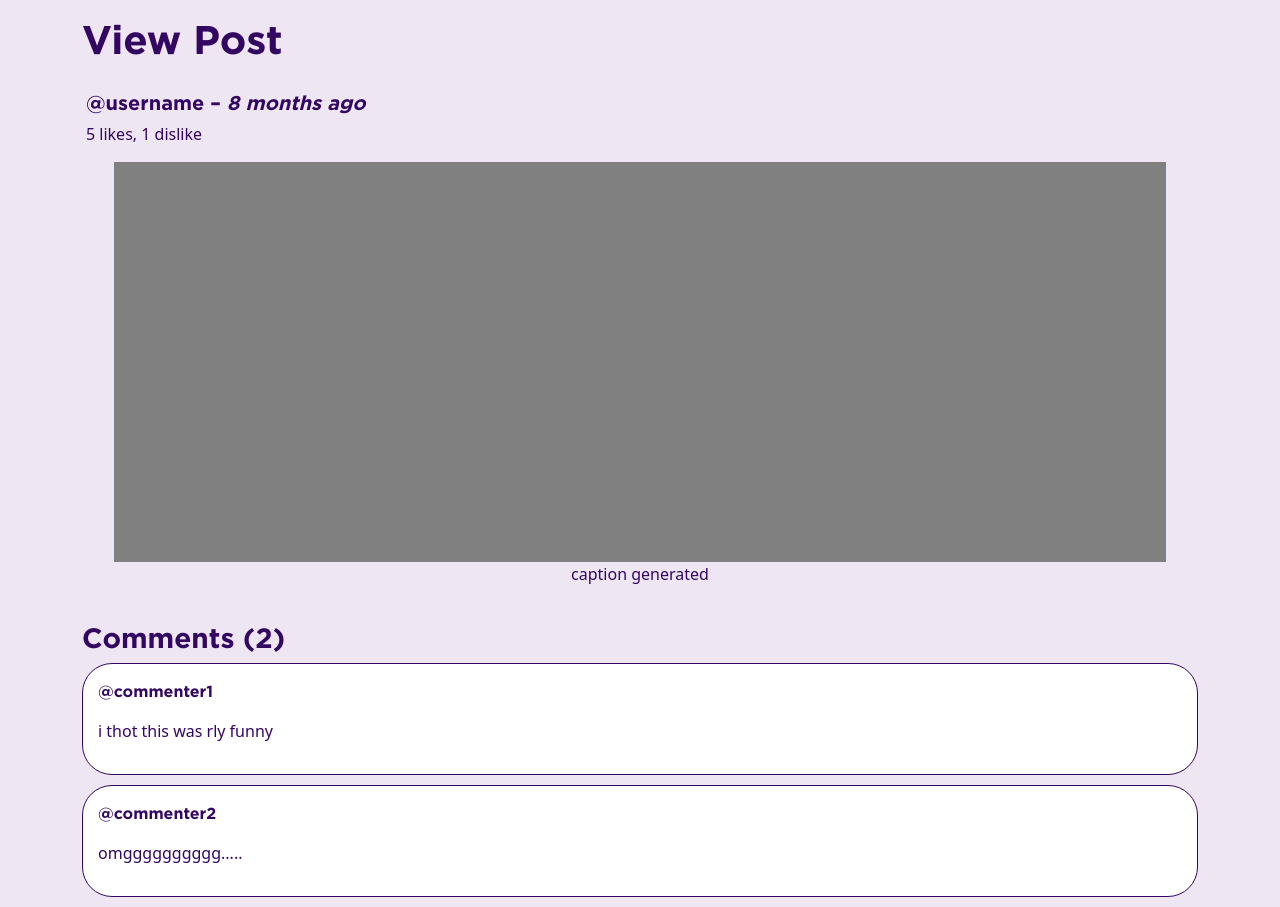
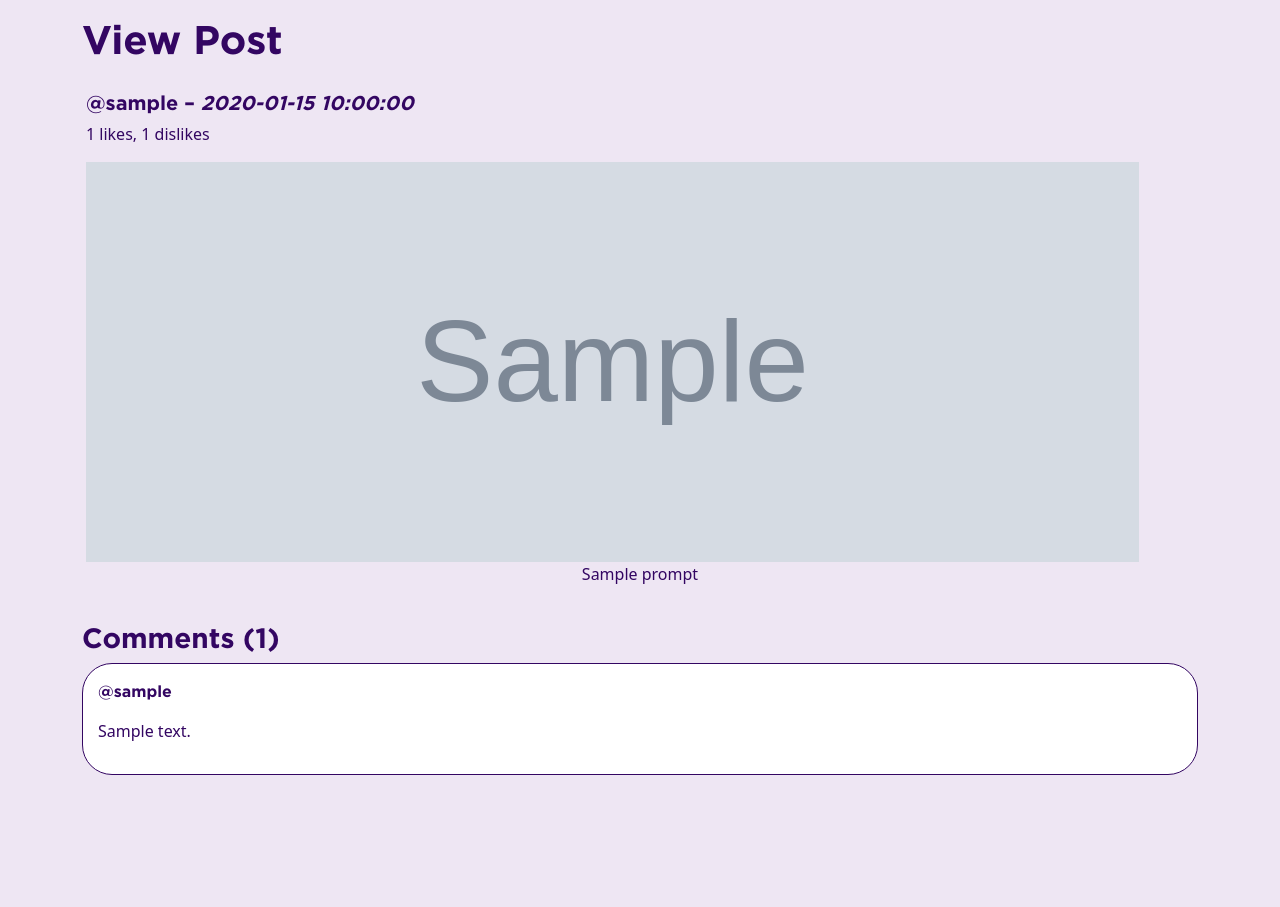
Before and after one commit to software-students-fall2022/final-project-project5-team2, a Flask app: template web-app/templates/post.html in a window 1280 px wide. After the commit the page ends 775 px from the top, so only its background shows below. Run offline with Flask 2, Linux system fonts and the light colour scheme; the template is opened without the code that fills it: most values are stand-ins (such as "Sample title", 1, 10 or a date in 2020); grey boxes marked "Sample" are stand-in pictures.

Commit message:
Fix view post

```diff
--- a/web-app/app.py
+++ b/web-app/app.py
@@ -136,8 +136,11 @@ def vote():
 
 @app.route("/post/<id>")
 def see_post(id):
-    post = Database.find_single('photos', id, "_id")
-    print(post)
+    id = ObjectId(id)
+    post = Database.find_single('photos', {'_id': id})
+    now = datetime.now()
+    date_posted = post['time_created']
+    post['time_since'] = get_time_from(date_posted, now)
     return render_template("post.html", post=post)
 
 
@@ -157,6 +160,7 @@ def newPost():
 #     """
 #     print(e)
 #     return render_template('error.html', error=e), 404
+
 
 def sort_posts(posts, sortby):
     if sortby == 'likes':
--- a/web-app/templates/post.html
+++ b/web-app/templates/post.html
@@ -14,28 +14,23 @@
 
     <body>
         <div style = "color: #330662;"class="container home">
-            <h1 style="font-family: GothamBold; color: #330662; margin-top: 15px;"> View Post  </h1>
+            <h1 style="font-family: GothamBold; color: #330662; margin-top: 15px;"> View Post </h1>
             <div class="single-post">
-                <h5 style="font-family: GothamBold; color: #330662; margin-top: 15px;"> @username – <i> 8 months ago </i> </h5>
-                <p> 5 likes, 1 dislike</p>
+                <h5 style="font-family: GothamBold; color: #330662; margin-top: 15px;"> @{{post['username']}} – <i> {{post['time_since']}} </i> </h5>
+                <p> {{post['upvotes']|length}} likes, {{post['downvotes']|length}} dislikes</p>
 
-
-
-                <div style="height: 400px; width: 95%; background-color: gray; margin-left: auto; margin-right: auto;"> </div>
-                <p class="text-center"> caption generated </p>
+                <img style="height: 400px; width: 95%; background-color: gray; margin-left: auto; margin-right: auto;" src="{{ post['photo'] }}" alt="post" />
+                <p class="text-center"> {{post['prompt']}} </p>
 
             </div>
             <div class="post-comments">
-                <h3 style="font-family: GothamBold; color: #330662; margin-top: 15px;"> Comments (2) </h3>
-                <div class="comment">
-                    <p style="font-family: GothamBold;"> <b> @commenter1 </b> </p>
-                    <p> i thot this was rly funny </p>
-                </div>
-
-                <div class="comment">
-                    <p style="font-family: GothamBold;"> <b> @commenter2 </b> </p>
-                    <p> omgggggggggg..... </p>
-                </div>
+                <h3 style="font-family: GothamBold; color: #330662; margin-top: 15px;"> Comments ({{post['comments']|length}}) </h3>
+                {% for comment in post['comments'] %}
+                    <div class="comment">
+                        <p style="font-family: GothamBold;"> <b> @{{comment['username']}} </b> </p>
+                        <p>{{comment['comment']}}</p>
+                    </div>
+                {% endfor %}
 
             </div>
         </div>
```
Also changed, not shown: web-app/templates/feed.html (+9 -0 lines), web-app/templates/signup.html (+9 -0 lines).
